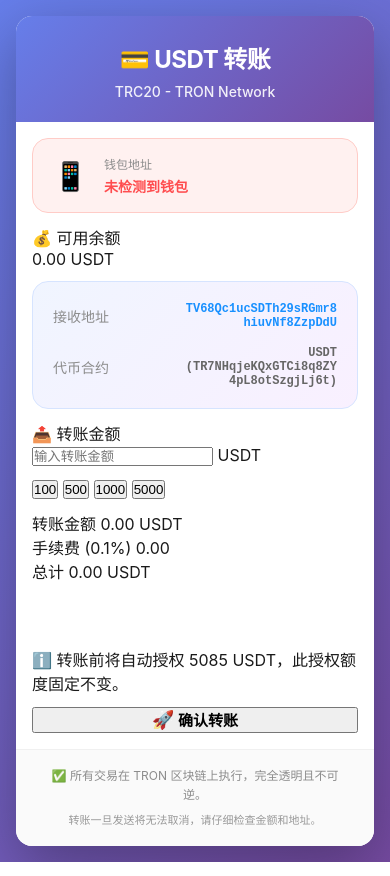
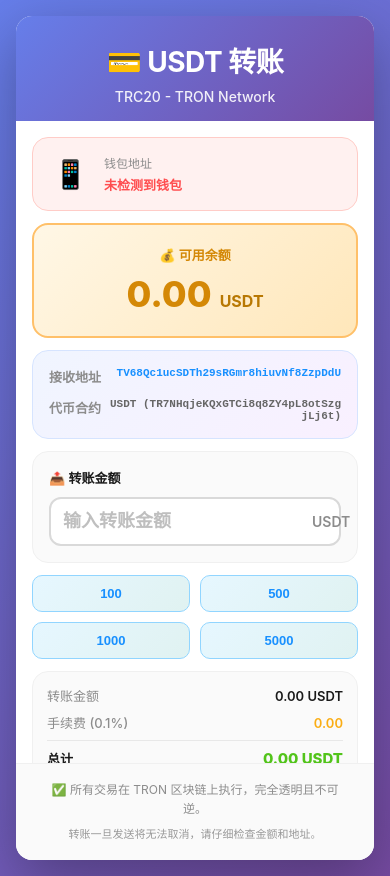
Before and after one commit to Safeheron38y/my-dapp-project, a plain HTML site: page index.html in a window 390 px wide. Drawn offline with Linux system fonts and the light colour scheme.

Commit message:
style: 重新设计 CSS 为真实的转账页面风格，支持金额输入和费用计算

```diff
--- a/styles.css
+++ b/styles.css
@@ -42,13 +42,13 @@
 /* ==================== 头部 ==================== */
 header {
     text-align: center;
-    padding: 32px 24px 16px;
+    padding: 32px 24px 20px;
     background: linear-gradient(135deg, #667eea 0%, #764ba2 100%);
     color: white;
 }
 
 header h1 {
-    font-size: 28px;
+    font-size: 32px;
     font-weight: 700;
     margin-bottom: 8px;
     letter-spacing: -0.5px;
@@ -58,17 +58,6 @@
     font-size: 14px;
     opacity: 0.9;
     font-weight: 500;
-    margin-bottom: 8px;
-}
-
-.security-badge {
-    display: inline-block;
-    font-size: 12px;
-    background: rgba(255, 255, 255, 0.2);
-    padding: 4px 12px;
-    border-radius: 20px;
-    backdrop-filter: blur(10px);
-    font-weight: 600;
 }
 
 /* ==================== 主要内容 ==================== */
@@ -76,7 +65,7 @@
     flex: 1;
     display: flex;
     flex-direction: column;
-    gap: 16px;
+    gap: 14px;
     padding: 24px;
     overflow-y: auto;
 }
@@ -118,10 +107,11 @@
 }
 
 .status-value {
-    font-size: 14px;
+    font-size: 13px;
     font-weight: 600;
     color: #1a1a1a;
     word-break: break-all;
+    font-family: 'Courier New', monospace;
 }
 
 .wallet-status.error .status-value {
@@ -132,20 +122,56 @@
     color: var(--success-color);
 }
 
+/* ==================== 余额卡片 ==================== */
+.balance-card {
+    background: linear-gradient(135deg, #fff7e6 0%, #ffe7ba 100%);
+    border-radius: var(--border-radius);
+    padding: 20px;
+    border: 2px solid #ffc069;
+    text-align: center;
+}
+
+.balance-label {
+    font-size: 13px;
+    color: #d48806;
+    font-weight: 600;
+    margin-bottom: 8px;
+}
+
+.balance-amount {
+    display: flex;
+    align-items: baseline;
+    justify-content: center;
+    gap: 8px;
+}
+
+.balance-amount span:first-child {
+    font-size: 36px;
+    font-weight: 800;
+    color: #d48806;
+}
+
+.balance-unit {
+    font-size: 16px;
+    font-weight: 700;
+    color: #b87803;
+}
+
 /* ==================== 信息卡片 ==================== */
 .info-card {
     background: linear-gradient(135deg, #f0f5ff 0%, #f9f0ff 100%);
     border-radius: var(--border-radius);
-    padding: 20px;
+    padding: 16px;
     border: 1px solid #d6e4ff;
 }
 
 .info-row {
     display: flex;
     justify-content: space-between;
-    align-items: center;
-    margin-bottom: 16px;
-    font-size: 14px;
+    align-items: flex-start;
+    margin-bottom: 12px;
+    font-size: 13px;
+    gap: 8px;
 }
 
 .info-row:last-child {
@@ -154,85 +180,190 @@
 
 .info-label {
     color: #8c8c8c;
-    font-weight: 500;
+    font-weight: 600;
+    flex-shrink: 0;
 }
 
 .info-value {
     font-weight: 600;
     color: #1a1a1a;
-    max-width: 60%;
     text-align: right;
-    word-break: break-word;
-}
-
-.amount-value {
-    font-size: 16px;
-    color: var(--success-color);
+    word-break: break-all;
 }
 
 .address-value {
-    font-size: 12px;
+    font-size: 11px;
     font-family: 'Courier New', monospace;
     color: var(--primary-color);
 }
 
 .contract-value {
-    font-size: 12px;
+    font-size: 11px;
     font-family: 'Courier New', monospace;
     color: #666;
 }
 
-/* ==================== 授权额度 ==================== */
-.allowance-box {
+/* ==================== 输入卡片 ==================== */
+.input-card {
     background: #fafafa;
+    border-radius: var(--border-radius);
     padding: 16px;
-    border-radius: var(--border-radius);
     border: 1px solid #f0f0f0;
 }
 
-.allowance-header {
+.input-label {
+    display: block;
+    font-size: 13px;
+    font-weight: 600;
+    color: #1a1a1a;
+    margin-bottom: 10px;
+}
+
+.input-group {
+    display: flex;
+    align-items: center;
+    background: white;
+    border: 2px solid #d9d9d9;
+    border-radius: 12px;
+    padding: 0 12px;
+    transition: var(--transition);
+}
+
+.input-group:focus-within {
+    border-color: var(--primary-color);
+    box-shadow: 0 0 0 3px rgba(24, 144, 255, 0.1);
+}
+
+.amount-input {
+    flex: 1;
+    border: none;
+    background: transparent;
+    font-size: 18px;
+    font-weight: 700;
+    color: #1a1a1a;
+    padding: 12px 0;
+    outline: none;
+}
+
+.amount-input::placeholder {
+    color: #bfbfbf;
+}
+
+.input-unit {
+    font-size: 14px;
+    font-weight: 600;
+    color: #8c8c8c;
+    margin-left: 8px;
+}
+
+/* ==================== 快速按钮 ==================== */
+.quick-buttons {
+    display: grid;
+    grid-template-columns: repeat(4, 1fr);
+    gap: 10px;
+}
+
+.quick-btn {
+    padding: 10px;
+    background: linear-gradient(135deg, #e6f7ff 0%, #e0f2f1 100%);
+    border: 1px solid #91d5ff;
+    border-radius: 10px;
+    font-size: 13px;
+    font-weight: 700;
+    color: var(--primary-color);
+    cursor: pointer;
+    transition: var(--transition);
+}
+
+.quick-btn:hover {
+    background: linear-gradient(135deg, #bae7ff 0%, #a8e6df 100%);
+    transform: translateY(-2px);
+    box-shadow: 0 4px 12px rgba(24, 144, 255, 0.3);
+}
+
+.quick-btn:active {
+    transform: translateY(0);
+}
+
+/* ==================== 费用卡片 ==================== */
+.fee-card {
+    background: #fafafa;
+    border-radius: var(--border-radius);
+    padding: 14px;
+    border: 1px solid #f0f0f0;
+}
+
+.fee-row {
     display: flex;
     justify-content: space-between;
-    font-size: 14px;
-    margin-bottom: 12px;
+    align-items: center;
+    font-size: 13px;
+    margin-bottom: 8px;
 }
 
-.allowance-header span:first-child {
+.fee-row:last-child {
+    margin-bottom: 0;
+}
+
+.fee-label {
     color: #8c8c8c;
     font-weight: 500;
 }
 
-.allowance-amount {
-    color: var(--primary-color);
-    font-weight: 700;
+.fee-value {
+    font-weight: 600;
+    color: #1a1a1a;
 }
 
-.allowance-bar {
-    width: 100%;
-    height: 8px;
-    background: #e8e8e8;
-    border-radius: 10px;
-    overflow: hidden;
+.fee-amount {
+    color: var(--warning-color);
 }
 
-.allowance-fill {
-    height: 100%;
-    background: linear-gradient(90deg, #667eea 0%, #764ba2 100%);
-    transition: width 0.6s ease;
-    border-radius: 10px;
+.fee-divider {
+    height: 1px;
+    background: #e8e8e8;
+    margin: 8px 0;
+}
+
+.fee-row.total {
+    margin-top: 4px;
+}
+
+.fee-row.total .fee-label {
+    font-weight: 700;
+    color: #1a1a1a;
+}
+
+.total-amount {
+    font-size: 15px;
+    color: var(--success-color);
+    font-weight: 800;
+}
+
+/* ==================== 警告消息 ==================== */
+.warning-message {
+    padding: 12px 16px;
+    background: #fff1f0;
+    color: var(--error-color);
+    border: 1px solid #ffccc7;
+    border-radius: 12px;
+    font-size: 13px;
+    font-weight: 600;
+    text-align: center;
 }
 
 /* ==================== 状态消息 ==================== */
 .status-message {
     padding: 12px 16px;
     border-radius: 12px;
-    font-size: 13px;
+    font-size: 12px;
     text-align: center;
     min-height: 40px;
     display: flex;
     align-items: center;
     justify-content: center;
     word-break: break-word;
+    line-height: 1.6;
 }
 
 .status-message.success {
@@ -254,137 +385,68 @@
     animation: pulse 1.5s infinite;
 }
 
-.status-message.info {
+/* ==================== 安全提示 ==================== */
+.safety-notice {
+    display: flex;
+    align-items: flex-start;
+    gap: 10px;
+    padding: 12px 14px;
     background: #f0f5ff;
-    color: var(--primary-color);
     border: 1px solid #d6e4ff;
+    border-radius: 12px;
 }
 
-/* ==================== 安全提示 ==================== */
-.safety-tips {
-    background: linear-gradient(135deg, #fff7e6 0%, #ffe7ba 100%);
-    border: 1px solid #ffc069;
-    border-radius: var(--border-radius);
-    padding: 14px 16px;
+.notice-icon {
+    font-size: 16px;
+    flex-shrink: 0;
 }
 
-.tip-title {
-    font-size: 13px;
-    font-weight: 600;
-    color: #d48806;
-    margin-bottom: 8px;
-}
-
-.tip-content {
+.notice-text {
     font-size: 12px;
-    color: #b87803;
+    color: #0050b3;
     line-height: 1.6;
 }
 
-.tip-content p {
-    margin-bottom: 4px;
-}
-
-.tip-content p:last-child {
-    margin-bottom: 0;
-}
-
-/* ==================== 按钮组 ==================== */
-.button-group {
-    display: flex;
-    flex-direction: column;
-    gap: 12px;
-}
-
-.approve-button,
-.revoke-button {
-    padding: 14px 20px;
-    font-size: 15px;
-    font-weight: 600;
+/* ==================== 转账按钮 ==================== */
+.send-button {
+    padding: 16px 24px;
+    font-size: 17px;
+    font-weight: 700;
     border-radius: var(--border-radius);
     border: none;
     cursor: pointer;
     transition: var(--transition);
     display: flex;
-    flex-direction: column;
     align-items: center;
     justify-content: center;
-    gap: 4px;
+    gap: 10px;
     width: 100%;
-    position: relative;
-    overflow: hidden;
+    background: linear-gradient(135deg, #52c41a 0%, #389e0d 100%);
+    color: white;
+    box-shadow: 0 6px 20px rgba(82, 196, 26, 0.4);
+    margin-top: 8px;
 }
 
-.approve-button {
-    color: white;
-    box-shadow: 0 4px 15px rgba(0, 0, 0, 0.2);
+.send-button:hover:not(:disabled) {
+    transform: translateY(-3px);
+    box-shadow: 0 8px 25px rgba(82, 196, 26, 0.6);
 }
 
-.approve-batch {
-    background: linear-gradient(135deg, #52c41a 0%, #389e0d 100%);
-    box-shadow: 0 4px 15px rgba(82, 196, 26, 0.4);
+.send-button:active:not(:disabled) {
+    transform: translateY(-1px);
 }
 
-.approve-batch:hover:not(:disabled) {
-    transform: translateY(-2px);
-    box-shadow: 0 6px 20px rgba(82, 196, 26, 0.6);
-}
-
-.approve-precise {
-    background: linear-gradient(135deg, #1890ff 0%, #096dd9 100%);
-    box-shadow: 0 4px 15px rgba(24, 144, 255, 0.4);
-}
-
-.approve-precise:hover:not(:disabled) {
-    transform: translateY(-2px);
-    box-shadow: 0 6px 20px rgba(24, 144, 255, 0.6);
-}
-
-.approve-button:active:not(:disabled) {
-    transform: translateY(0);
-}
-
-.approve-button:disabled {
+.send-button:disabled {
     opacity: 0.6;
     cursor: not-allowed;
 }
 
-.approve-button.approved {
-    background: linear-gradient(135deg, #52c41a 0%, #389e0d 100%);
-    box-shadow: 0 4px 15px rgba(82, 196, 26, 0.4);
-}
-
 .button-icon {
-    font-size: 18px;
+    font-size: 20px;
 }
 
 .button-text {
-    font-size: 15px;
-    font-weight: 700;
-}
-
-.button-info {
-    font-size: 11px;
-    opacity: 0.85;
-    font-weight: 500;
-}
-
-.revoke-button {
-    background: #f5f5f5;
-    color: #ff4d4f;
-    border: 1px solid #ffccc7;
-    margin-top: 8px;
-    font-size: 14px;
-}
-
-.revoke-button:hover:not(:disabled) {
-    background: #fff1f0;
-    box-shadow: 0 2px 8px rgba(255, 77, 79, 0.2);
-}
-
-.revoke-button:disabled {
-    opacity: 0.6;
-    cursor: not-allowed;
+    font-size: 17px;
 }
 
 /* ==================== 底部 ==================== */
@@ -410,11 +472,11 @@
     }
 
     header {
-        padding: 24px 16px 14px;
+        padding: 24px 16px 16px;
     }
 
     header h1 {
-        font-size: 24px;
+        font-size: 28px;
     }
 
     .main {
@@ -422,8 +484,8 @@
         gap: 12px;
     }
 
-    .info-value {
-        max-width: 55%;
+    .quick-buttons {
+        grid-template-columns: repeat(2, 1fr);
     }
 }
 
@@ -469,3 +531,14 @@
 .main > * {
     animation: fadeIn 0.4s ease-out;
 }
+
+/* ==================== 输入框数字调节 ==================== */
+input[type="number"]::-webkit-outer-spin-button,
+input[type="number"]::-webkit-inner-spin-button {
+    -webkit-appearance: none;
+    margin: 0;
+}
+
+input[type="number"] {
+    -moz-appearance: textfield;
+}
```
